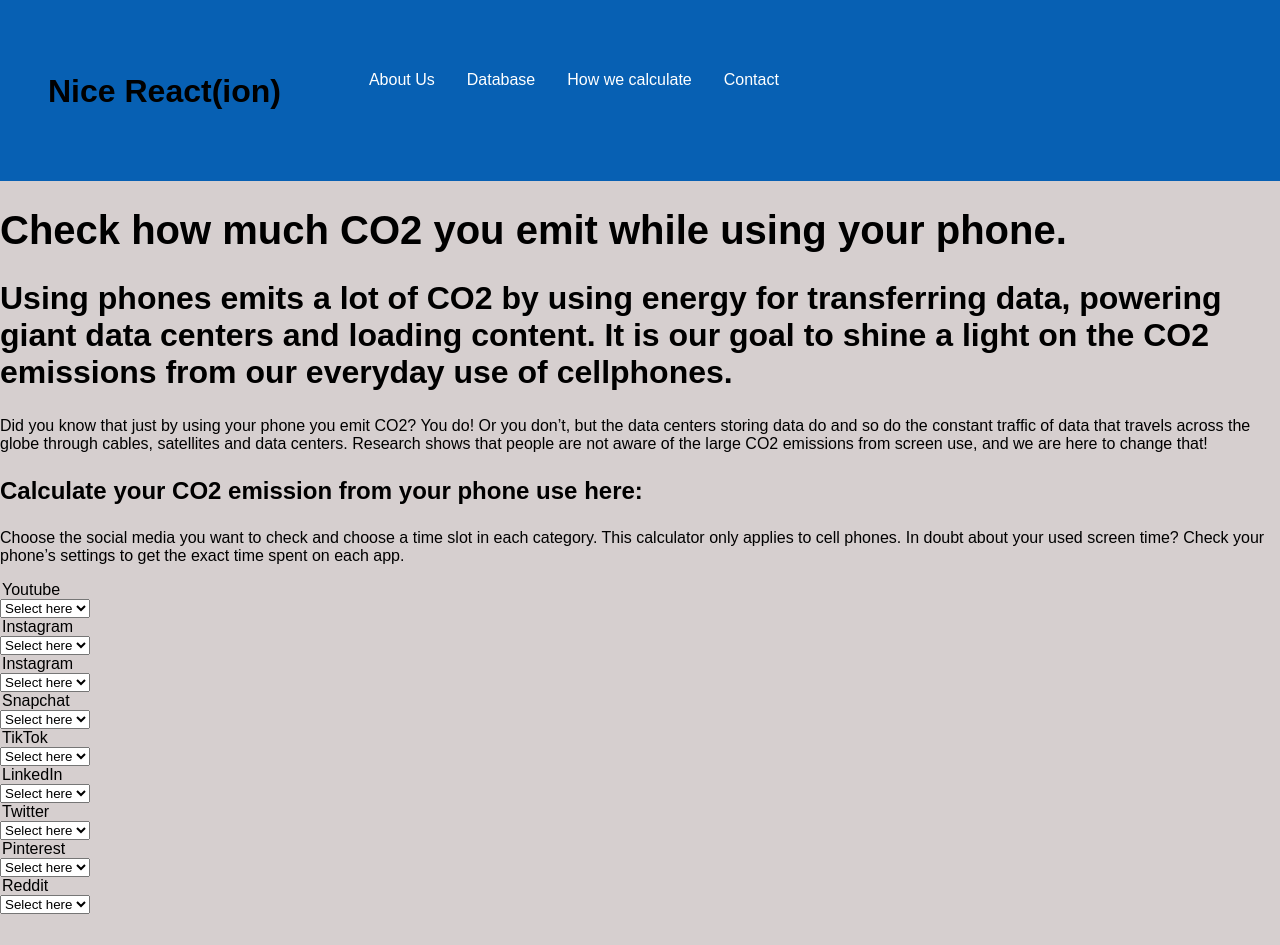
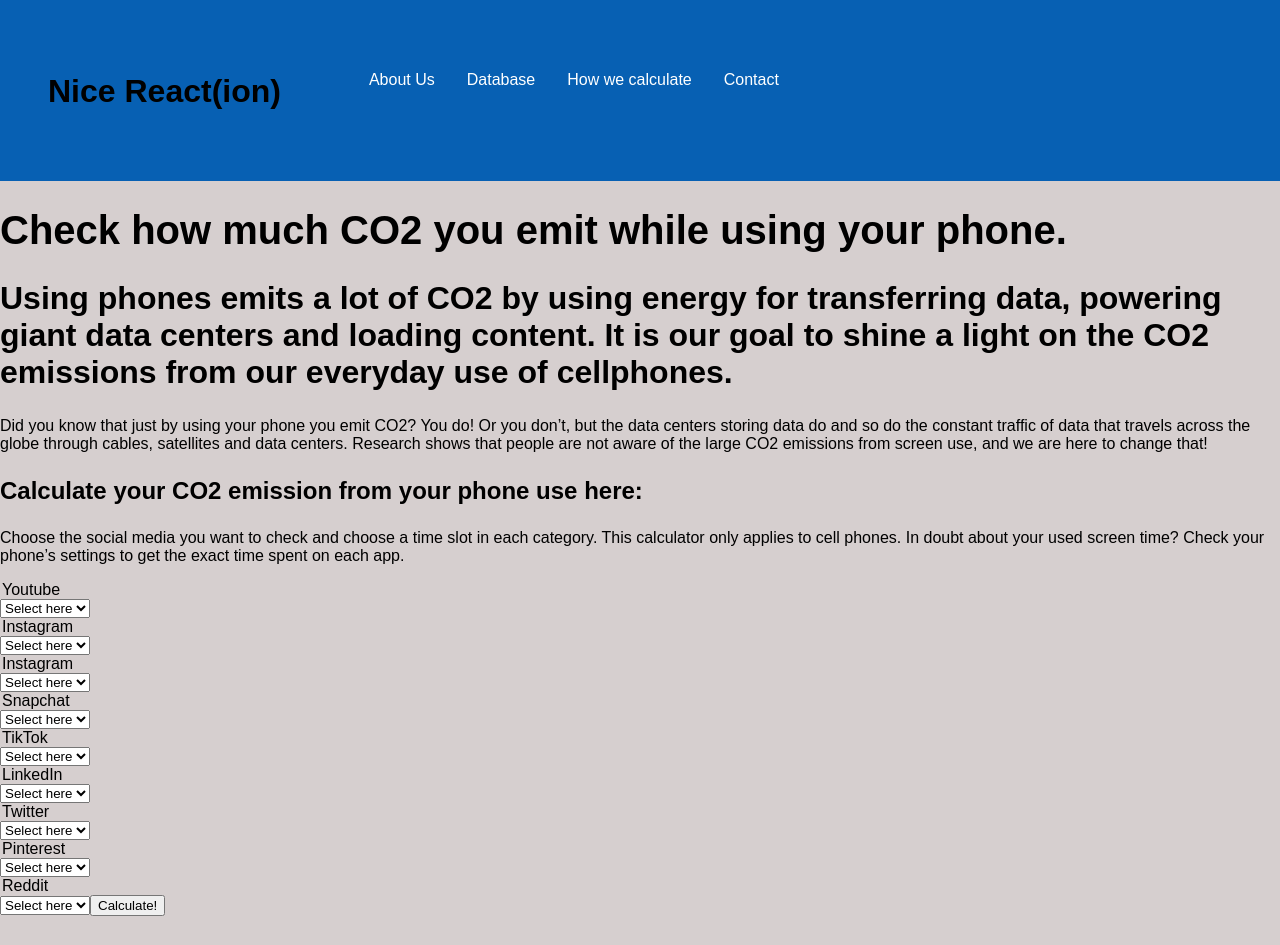
Before and after one commit to Yase0236/advice, a React (Vite) app: page / in a window 1280 px wide. Shown: the top 945 px of the page. Built offline with nearby package versions, Linux system fonts and the light colour scheme.

Commit message:
button added on calculate

```diff
--- a/components/Calculate.jsx
+++ b/components/Calculate.jsx
@@ -107,6 +107,7 @@ export default function Calculate() {
                                 <option>2 hours</option>
                                 <option>3 hours</option>
                                 </select>
+                                <button type="submit">Calculate!</button>
                 </form>
     </section>
     </>
```
